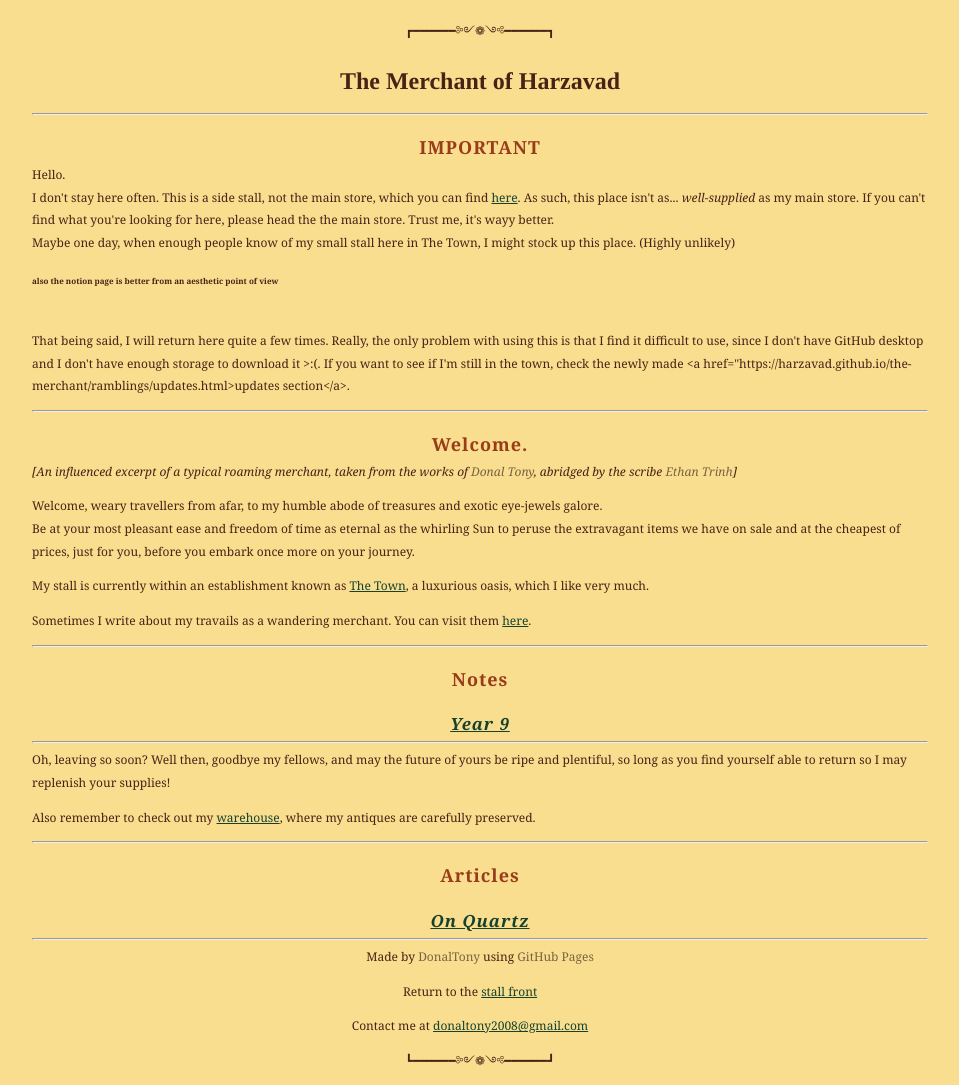
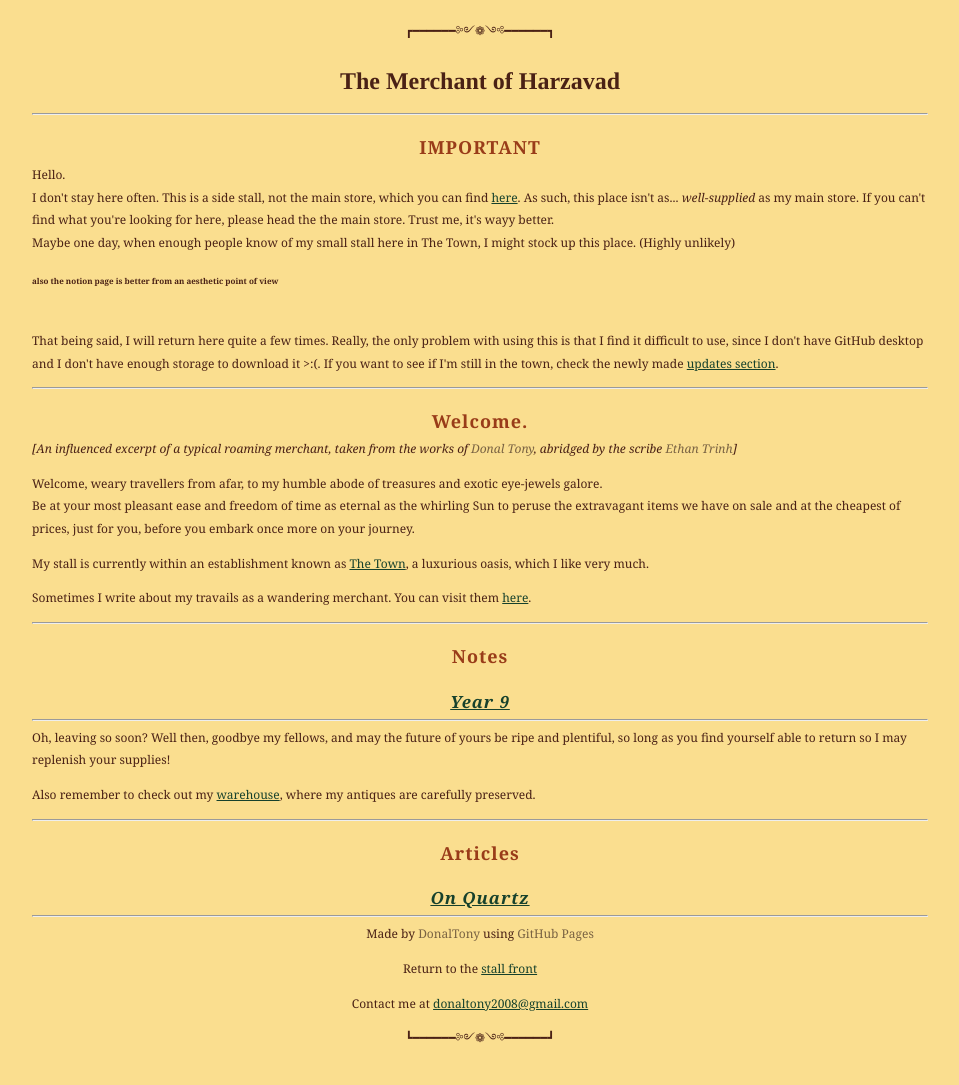
Before and after one commit to dvaraka/the-merchant, a Jekyll site: the page built from index.md, in a window 1280 px wide. Shown: the whole page, without its empty margins (160-1119 px from the left). Built offline with Jekyll 4.4.1, drawn with Linux system fonts in a browser that asks for light colours; our own code applies the rules of GitHub Pages for plain Markdown files; after the commit the page ends 1062 px from its top, so only the background shows below that.

Commit message:
Update index.md

```diff
--- a/index.md
+++ b/index.md
@@ -3,7 +3,7 @@
 </head>
 <body>
   <h2>IMPORTANT</h2>
-  <p>Hello. <br> I don't stay here often. This is a side stall, not the main store, which you can find <a href="https://yuki-private-site.notion.site/The-Warehouse-2023-1ae90b0e39104f71b081a40cba9f4aaf">here</a>. As such, this place isn't as... <i>well-supplied</i> as my main store. If you can't find what you're looking for here, please head the the main store. Trust me, it's wayy better. <br> Maybe one day, when enough people know of my small stall here in The Town, I might stock up this place. (Highly unlikely) <br> <h6>also the notion page is better from an aesthetic point of view</h6> <br> That being said, I will return here quite a few times. Really, the only problem with using this is that I find it difficult to use, since I don't have GitHub desktop and I don't have enough storage to download it >:(. If you want to see if I'm still in the town, check the newly made <a href="https://harzavad.github.io/the-merchant/ramblings/updates.html>updates section</a>.</p>
+  <p>Hello. <br> I don't stay here often. This is a side stall, not the main store, which you can find <a href="https://yuki-private-site.notion.site/The-Warehouse-2023-1ae90b0e39104f71b081a40cba9f4aaf">here</a>. As such, this place isn't as... <i>well-supplied</i> as my main store. If you can't find what you're looking for here, please head the the main store. Trust me, it's wayy better. <br> Maybe one day, when enough people know of my small stall here in The Town, I might stock up this place. (Highly unlikely) <br> <h6>also the notion page is better from an aesthetic point of view</h6> <br> That being said, I will return here quite a few times. Really, the only problem with using this is that I find it difficult to use, since I don't have GitHub desktop and I don't have enough storage to download it >:(. If you want to see if I'm still in the town, check the newly made <a href="https://harzavad.github.io/the-merchant/ramblings/updates.html">updates section</a>.</p>
   <hr class="divider_one">
   <h2>Welcome.</h2>
   <p><i>[An influenced excerpt of a typical roaming merchant, taken from the works of <abbr>Donal Tony</abbr>, abridged by the scribe <abbr>Ethan Trinh</abbr>]</i></p>
```
